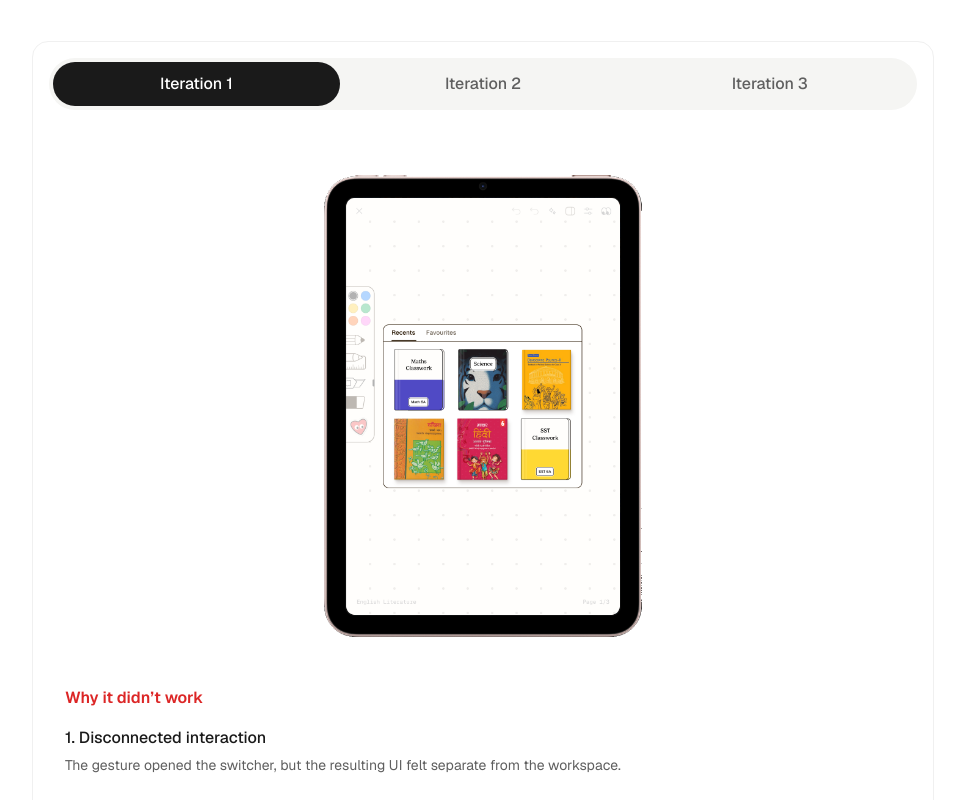
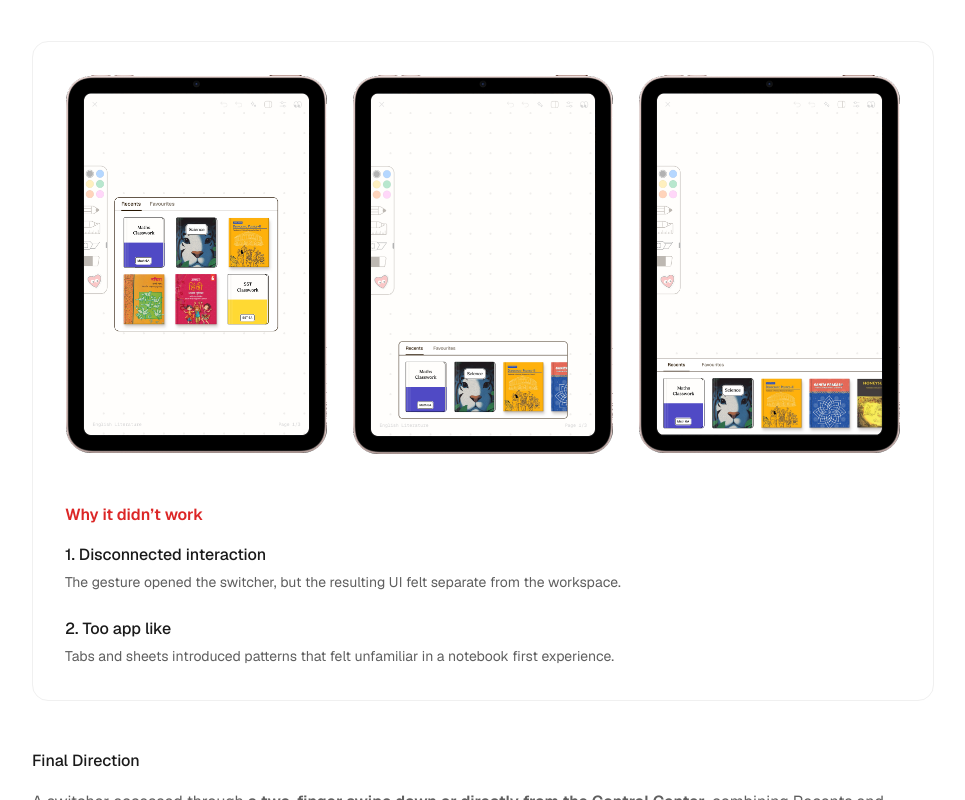
Before and after one commit to aditishinde304/my-portfolio, a Next.js app: page /work/superrbook in a window 1280 px wide. Shown: the part 4300-5100 px from the top of the page, without its empty margins (273-1238 px from the left). Built offline with nearby package versions, Linux system fonts and the light colour scheme; a web font is replaced by a local one.

Commit message:
Revert Part 2 to a static side-by-side layout, drop tabs
Shows all three switcher-placement iterations at once inside the
bordered container, with "Why it didn't work" below them. Removes
the now-unused DesignTabs component.

```diff
--- a/app/components/DesignTabs.tsx
+++ /dev/null
@@ -1,72 +0,0 @@
-"use client";
-
-import { useState, ReactNode } from "react";
-import Image from "next/image";
-
-export interface DesignTabIteration {
-  tabLabel: string;
-  image: string;
-  imageWidth: number;
-  imageHeight: number;
-  alt: string;
-}
-
-export default function DesignTabs({
-  iterations,
-  footer,
-}: {
-  iterations: DesignTabIteration[];
-  footer?: ReactNode;
-}) {
-  const [active, setActive] = useState(0);
-  const current = iterations[active];
-
-  return (
-    <div
-      className="rounded-2xl p-3 md:p-4"
-      style={{ background: "var(--background)", border: "1px solid var(--border)" }}
-    >
-      {/* Tab bar */}
-      <div
-        className="inline-flex w-full rounded-full p-1 mb-6"
-        style={{ background: "var(--hover-bg)" }}
-        role="tablist"
-        aria-label="Design iterations"
-      >
-        {iterations.map((iteration, i) => (
-          <button
-            key={iteration.tabLabel}
-            role="tab"
-            aria-selected={active === i}
-            onClick={() => setActive(i)}
-            className="flex-1 text-[16px] font-medium rounded-full transition-colors"
-            style={{
-              padding: "10px 16px",
-              background: active === i ? "var(--foreground)" : "transparent",
-              color: active === i ? "var(--background)" : "var(--muted)",
-            }}
-          >
-            {iteration.tabLabel}
-          </button>
-        ))}
-      </div>
-
-      {/* Content */}
-      <div className="px-2 pb-2 pt-6 md:px-4 md:pb-4 md:pt-10 flex justify-center">
-        <Image
-          src={current.image}
-          alt={current.alt}
-          width={current.imageWidth}
-          height={current.imageHeight}
-          quality={100}
-          className="w-full h-auto block"
-          style={{ maxWidth: "320px" }}
-        />
-      </div>
-
-      {footer && (
-        <div className="px-2 pb-2 pt-8 md:px-4 md:pb-4">{footer}</div>
-      )}
-    </div>
-  );
-}
--- a/app/work/superrbook/page.tsx
+++ b/app/work/superrbook/page.tsx
@@ -4,7 +4,6 @@ import Image from "next/image";
 import VideoPlayer from "@/app/components/VideoPlayer";
 import CaseStudyNav from "@/app/components/CaseStudyNav";
 import ExplorationTabs from "@/app/components/ExplorationTabs";
-import DesignTabs from "@/app/components/DesignTabs";
 
 const navSections = [
   { id: "overview", label: "Overview" },
@@ -438,32 +437,29 @@ export default function SuperrbookCaseStudy() {
                   What should appear when students open it?
                 </p>
 
-                <DesignTabs
-                  iterations={[
-                    {
-                      tabLabel: "Iteration 1",
-                      image: "/switcher-iteration-1.png",
-                      imageWidth: 1048,
-                      imageHeight: 1518,
-                      alt: "Iteration 1: switcher grid overlaying the toolbar",
-                    },
-                    {
-                      tabLabel: "Iteration 2",
-                      image: "/switcher-iteration-2.png",
-                      imageWidth: 1048,
-                      imageHeight: 1518,
-                      alt: "Iteration 2: switcher grid anchored to the bottom of the page",
-                    },
-                    {
-                      tabLabel: "Iteration 3",
-                      image: "/switcher-iteration-3.png",
-                      imageWidth: 1048,
-                      imageHeight: 1518,
-                      alt: "Iteration 3: switcher shown as a bottom tab bar",
-                    },
-                  ]}
-                  footer={
-                    <>
+                <div
+                  className="rounded-2xl p-3 md:p-4"
+                  style={{ background: "var(--background)", border: "1px solid var(--border)" }}
+                >
+                  <div className="grid grid-cols-1 sm:grid-cols-3 gap-6 p-2 md:p-4">
+                    {[
+                      { image: "/switcher-iteration-1.png", alt: "Iteration 1: switcher grid overlaying the toolbar" },
+                      { image: "/switcher-iteration-2.png", alt: "Iteration 2: switcher grid anchored to the bottom of the page" },
+                      { image: "/switcher-iteration-3.png", alt: "Iteration 3: switcher shown as a bottom tab bar" },
+                    ].map((variant) => (
+                      <Image
+                        key={variant.image}
+                        src={variant.image}
+                        alt={variant.alt}
+                        width={1048}
+                        height={1518}
+                        quality={100}
+                        className="w-full h-auto block"
+                      />
+                    ))}
+                  </div>
+
+                  <div className="px-2 pb-2 pt-8 md:px-4 md:pb-4">
                     <p className="text-[16px] font-semibold mb-4" style={{ color: "#DC2626" }}>
                       Why it didn&rsquo;t work
                     </p>
@@ -488,9 +484,8 @@ export default function SuperrbookCaseStudy() {
                         </div>
                       ))}
                     </div>
-                    </>
-                  }
-                />
+                  </div>
+                </div>
               </div>
             </div>
 
```
Lines whose indentation alone changed are shown as unchanged.
